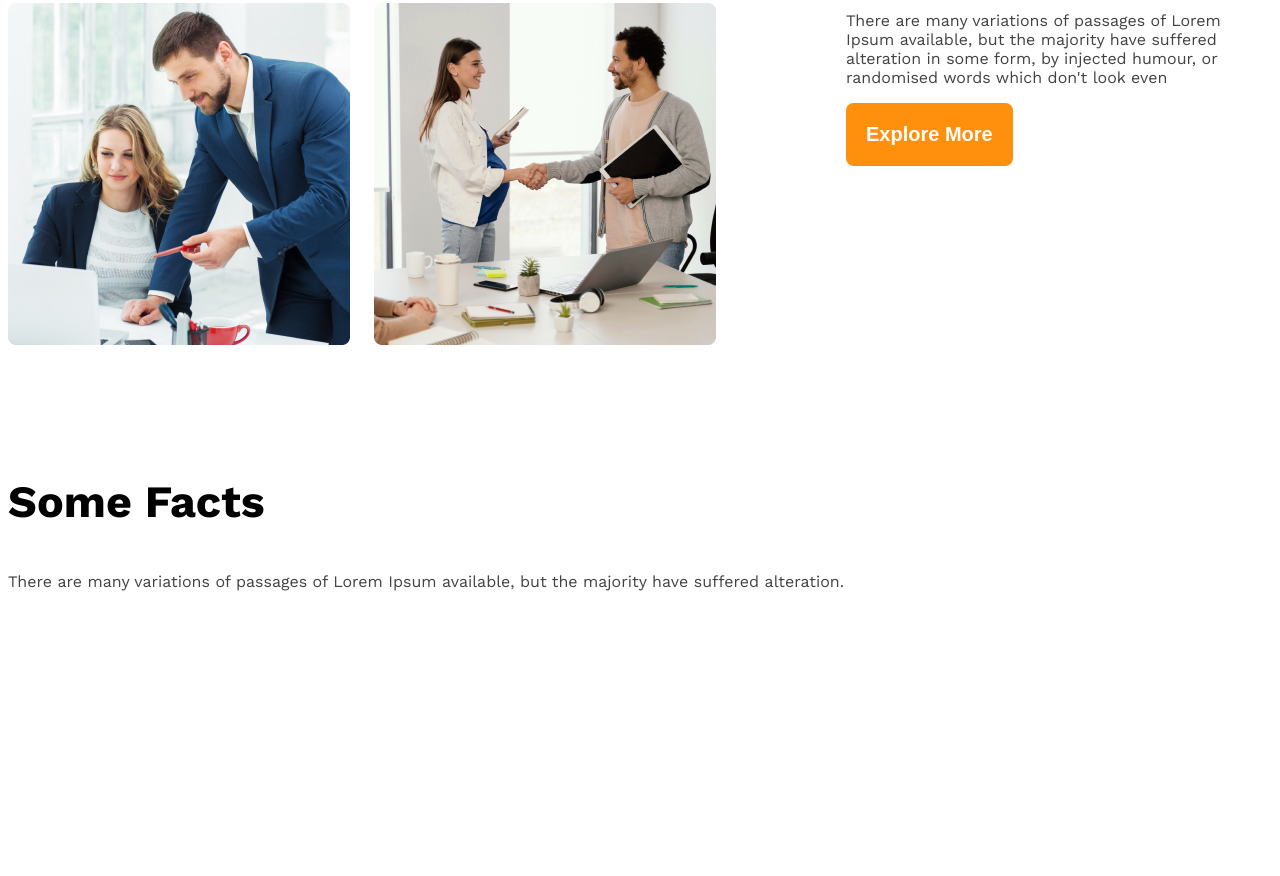
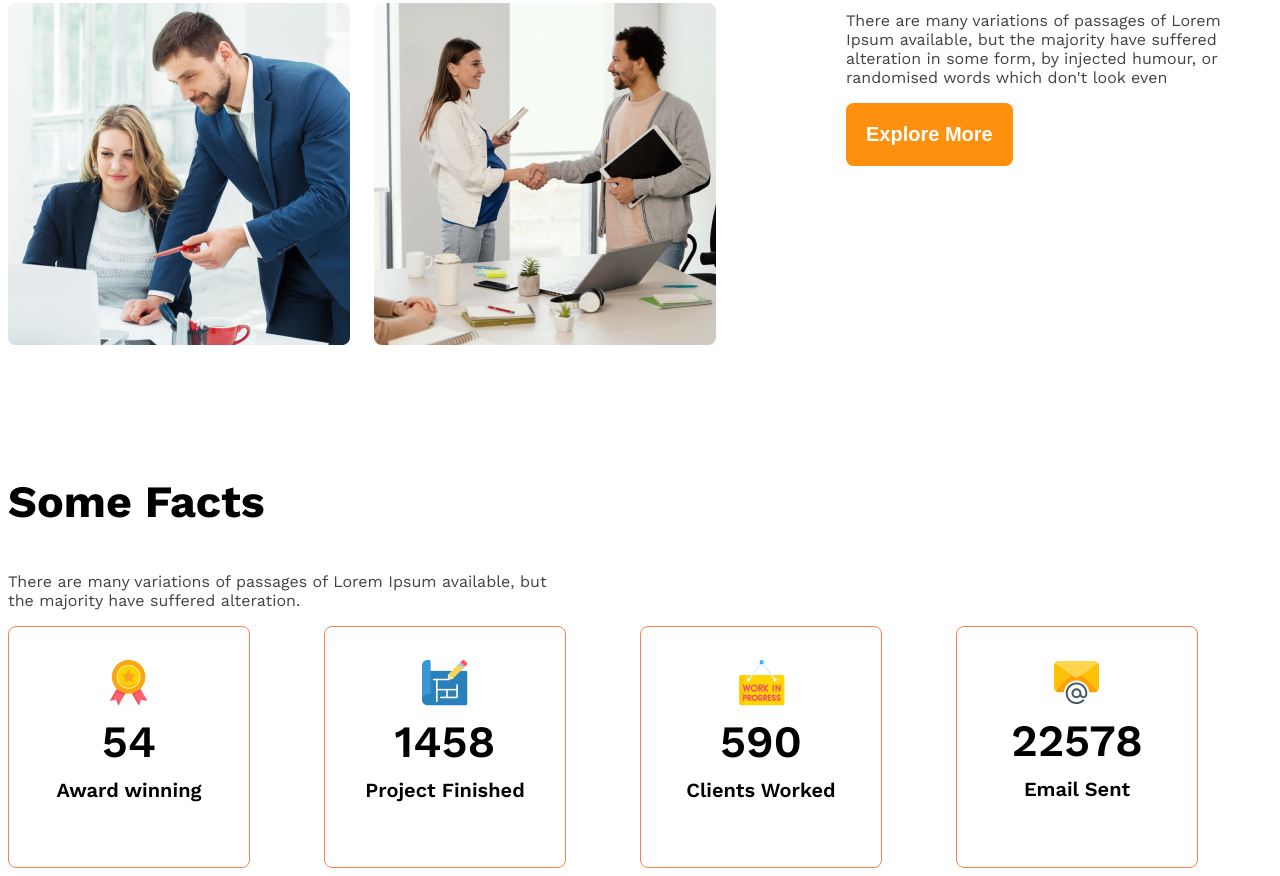
Before and after one commit to Nihaj01/Architech-prac, a plain HTML site: page index.html in a window 1280 px wide. Shown: the part 1671-2547 px from the top of the page. Before the commit the page ends 2443 px from the top, so only its background shows below. Drawn offline with nearby package versions, Linux system fonts and the light colour scheme.

Commit message:
after 6th module

```diff
--- a/archi_styles/g3.css
+++ b/archi_styles/g3.css
@@ -127,3 +127,31 @@ main>section{
         margin-left: 50px ;
     }
 }
+/* features will enjoy */
+.fact-card{
+    border: 1px solid coral;
+    width: 240px;
+    height: 240px;
+    border-radius: 8px;
+    text-align: center;
+    justify-content: center;
+    align-items: center;
+}
+.fact-container{
+    display: grid;
+    grid-template-columns: repeat(4,1fr);
+}
+.fact-number{
+    font-size: 2.8rem;
+    font-weight: 600;
+    margin-top: 5px;
+    margin-bottom: 10px;
+}
+.fact-name{
+    font-size: 1.25rem;
+    font-weight: 600;
+    margin-top: 10px;
+}
+.fact-description{
+    max-width: 540px;
+}
--- a/index.html
+++ b/index.html
@@ -54,29 +54,42 @@
         <!-- features will enjoy -->
          <section>
             <h3 class="section-title">Some Facts</h3>
-            <p class="text-gray">There are many variations of passages of Lorem Ipsum available, but the majority have suffered alteration.
+            <p class="text-gray fact fact-description">There are many variations of passages of Lorem Ipsum available, but the majority have suffered alteration.
             </p>
             <div class="fact-container">
-                <div class="fact">
-                    <img src="" alt="" class="fact-icon">
-                    <h4 class="fact fact-number"></h4>
-                    <h5 class="fact-name"></h5>
+
+                    <div class="fact-card display-flex">
+                        <div class="">
+                    <img src="images/icons/ribon.png" alt="" class="fact-icon">
+                    <h4 class="fact fact-number">54</h4>
+                    <h5 class="fact-name">Award winning</h5>
                 </div>
-                <div class="fact">
-                    <img src="" alt="" class="fact-icon">
-                    <h4 class="fact fact-number"></h4>
-                    <h5 class="fact-name"></h5>
+            </div>
+
+                    <div class="fact-card display-flex">
+                        <div class="">
+                    <img src="images/icons/projects.png" alt="" class="fact-icon">
+                    <h4 class="fact fact-number">1458</h4>
+                    <h5 class="fact-name">Project Finished</h5>
                 </div>
-                <div class="fact">
-                    <img src="" alt="" class="fact-icon">
-                    <h4 class="fact fact-number"></h4>
-                    <h5 class="fact-name"></h5>
                 </div>
-                <div class="fact">
-                    <img src="" alt="" class="fact-icon">
-                    <h4 class="fact fact-number"></h4>
-                    <h5 class="fact-name"></h5>
+
+                    <div class="fact-card display-flex">
+                        <div class="">
+                    <img src="images/icons/customers.png" alt="" class="fact-icon">
+                    <h4 class="fact fact-number">590</h4>
+                    <h5 class="fact-name">Clients Worked</h5>
                 </div>
+                </div>
+
+                    <div class="fact-card display-flex">
+                        <div class="">
+                    <img src="images/icons/email.png" alt="" class="fact-icon">
+                    <h4 class="fact fact-number">22578</h4>
+                    <h5 class="fact-name">Email Sent</h5>
+                </div>
+                </div>
+
             </div>
 
          </section>
```
